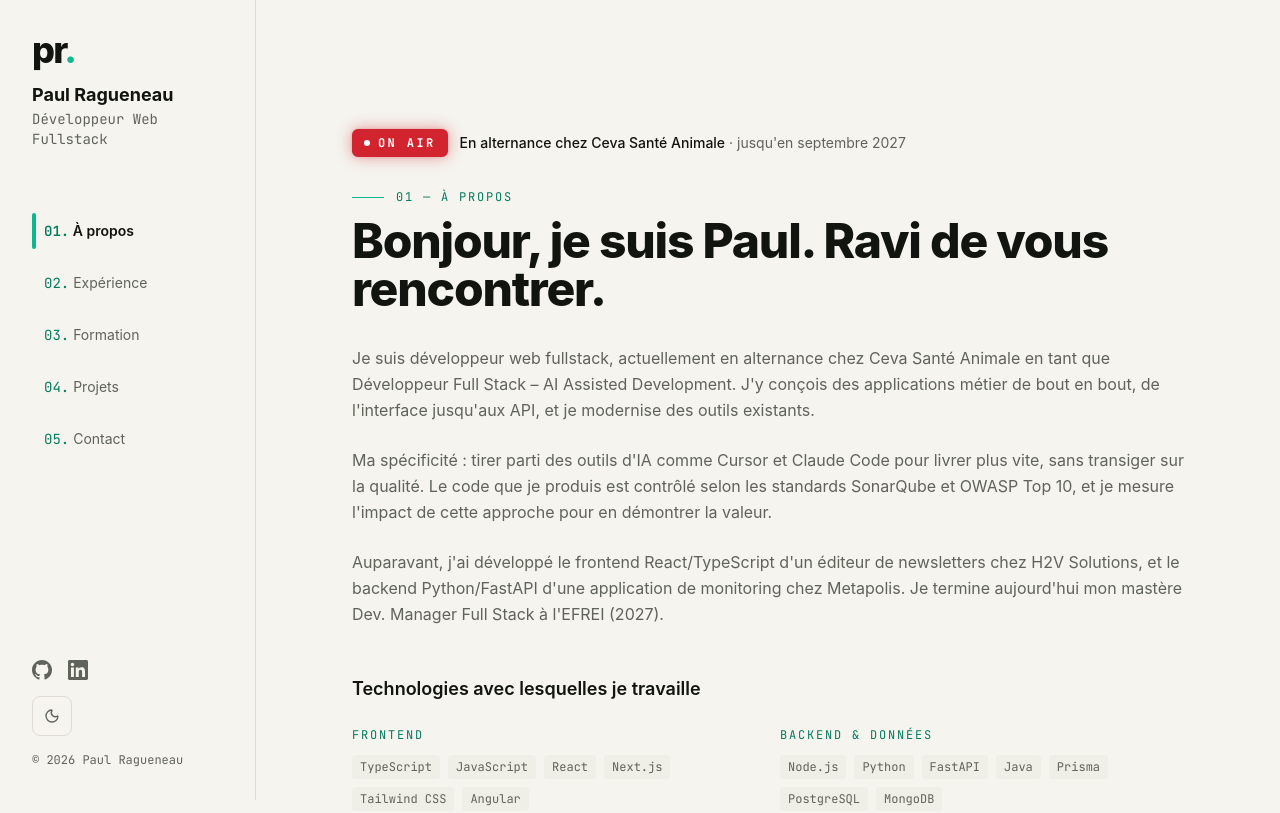
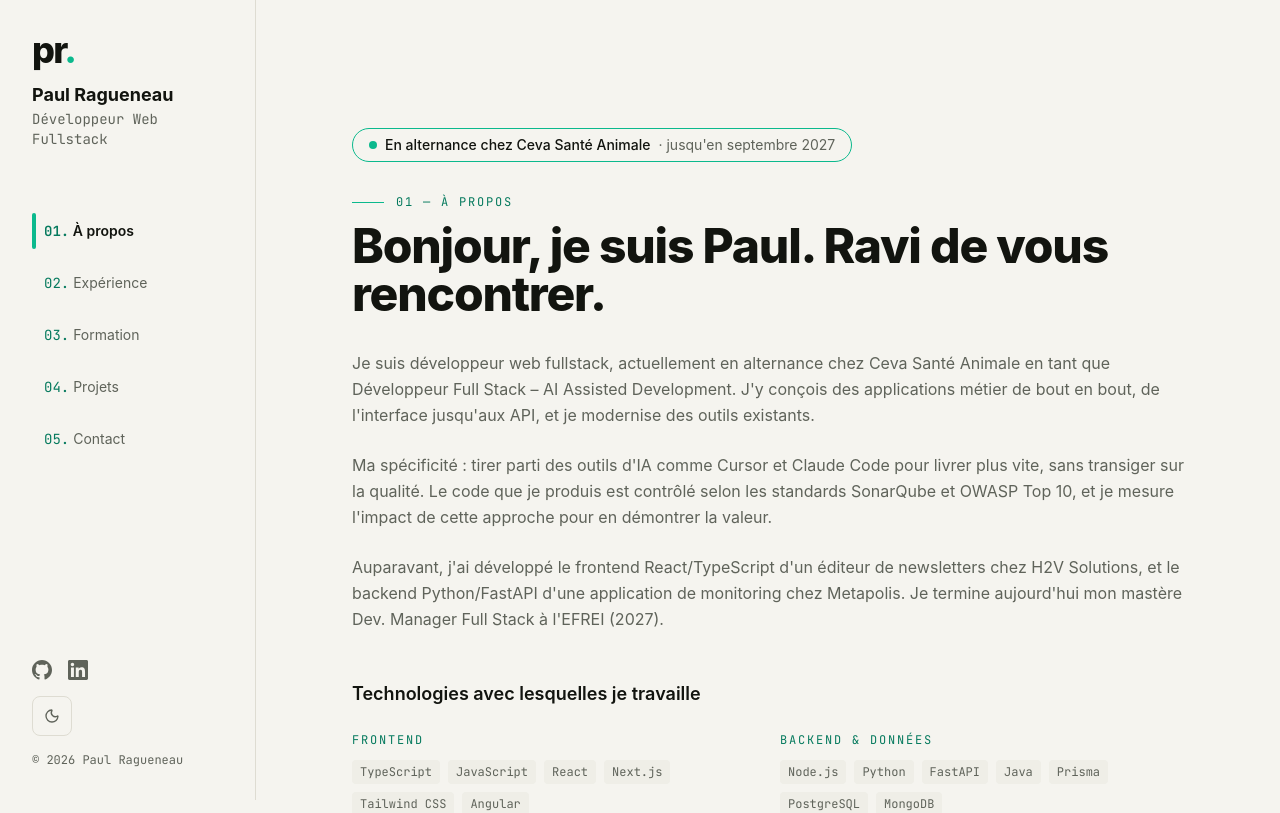
Before and after one commit to Periicles/portfolio, a Next.js app: page / in a window 1280 px wide. Shown: the top 813 px of the page. Built offline with nearby package versions, Linux system fonts and the light colour scheme.

Commit message:
refactor(ui): remplacer la plaque rouge « ON AIR » par une pastille de statut
Le libellé « On air » et les tokens rouges disparaissent : le composant,
renommé StatusBadge, reprend la couleur d'accent du thème.

```diff
--- a/app/components/About.tsx
+++ b/app/components/About.tsx
@@ -1,11 +1,11 @@
 import { skillGroups } from '@/content/skills'
-import OnAirBadge from './OnAirBadge'
+import StatusBadge from './StatusBadge'
 import SectionEyebrow from './SectionEyebrow'
 
 export default function About() {
     return (
         <section id="about" aria-labelledby="about-heading" className="py-16 scroll-mt-24 md:scroll-mt-16">
-            <OnAirBadge />
+            <StatusBadge />
             <SectionEyebrow index={1}>À propos</SectionEyebrow>
             <h2 id="about-heading" className="text-4xl md:text-5xl font-extrabold tracking-tight text-ink mb-8">
                 Bonjour, je suis Paul. Ravi de vous rencontrer.
--- a/app/components/OnAirBadge.tsx
+++ /dev/null
@@ -1,19 +0,0 @@
-import { site } from '@/content/site'
-
-// Voyant « ON AIR » de studio : la plaque s'allume en rouge et rayonne
-// doucement pour signaler que le poste est en cours.
-export default function OnAirBadge() {
-    const { label, text, detail } = site.status
-
-    return (
-        <p className="mb-8 inline-flex flex-wrap items-center gap-x-3 gap-y-2 text-sm text-muted">
-            <span className="on-air-sign inline-flex items-center gap-2 rounded-md border-2 border-on-air bg-on-air px-2.5 py-1 font-mono text-xs font-bold uppercase tracking-[0.2em] text-white">
-                <span aria-hidden className="on-air-dot h-1.5 w-1.5 rounded-full bg-white" />
-                {label}
-            </span>
-            <span>
-                <span className="text-ink font-medium">{text}</span> · {detail}
-            </span>
-        </p>
-    )
-}
--- /dev/null
+++ b/app/components/StatusBadge.tsx
@@ -0,0 +1,15 @@
+import { site } from '@/content/site'
+
+// Pastille de statut façon enseigne néon : le tube vert de l'accent grésille
+// par intermittence, comme une lampe de studio allumée.
+export default function StatusBadge() {
+    const { text, detail } = site.status
+
+    return (
+        <p className="neon-badge mb-8 inline-flex flex-wrap items-center gap-x-2 gap-y-1 rounded-full border border-accent px-4 py-1.5 text-sm text-muted">
+            <span aria-hidden className="neon-dot h-2 w-2 shrink-0 rounded-full bg-accent" />
+            <span className="text-ink font-medium">{text}</span>
+            <span>· {detail}</span>
+        </p>
+    )
+}
--- a/app/content/site.ts
+++ b/app/content/site.ts
@@ -8,7 +8,6 @@ export const site = {
         "Développeur web fullstack en alternance (TypeScript, React, Next.js, Python), spécialisé dans le développement assisté par IA.",
     email: "paul.ragueneau40@gmail.com",
     status: {
-        label: "On air",
         text: "En alternance chez Ceva Santé Animale",
         detail: "jusqu'en septembre 2027",
     },
--- a/app/globals.css
+++ b/app/globals.css
@@ -9,8 +9,6 @@
   --hairline: #dedcd2;
   --accent: #0bb98d;
   --accent-strong: #067a5e;
-  --on-air: #d1242f;
-  --on-air-glow: rgb(209 36 47 / 0.45);
 }
 
 .dark {
@@ -21,8 +19,6 @@
   --hairline: #2a2e28;
   --accent: #19c79b;
   --accent-strong: #19c79b;
-  --on-air: #dc2f37;
-  --on-air-glow: rgb(229 72 77 / 0.6);
 }
 
 @theme inline {
@@ -36,7 +32,6 @@
   --color-hairline: var(--hairline);
   --color-accent: var(--accent);
   --color-accent-strong: var(--accent-strong);
-  --color-on-air: var(--on-air);
 }
 
 @layer base {
@@ -46,31 +41,3 @@
     color: var(--ink);
   }
 }
-
-/* Voyant « ON AIR » : halo qui respire et point qui clignote comme une
-   lampe de studio. Figé pour les visiteurs qui limitent les animations. */
-.on-air-sign {
-  box-shadow: 0 0 12px var(--on-air-glow);
-  animation: on-air-glow 2.4s ease-in-out infinite;
-}
-
-.on-air-dot {
-  animation: on-air-blink 1.2s steps(2, jump-none) infinite;
-}
-
-@keyframes on-air-glow {
-  0%, 100% { box-shadow: 0 0 8px var(--on-air-glow); }
-  50% { box-shadow: 0 0 20px var(--on-air-glow), 0 0 4px var(--on-air-glow); }
-}
-
-@keyframes on-air-blink {
-  0% { opacity: 1; }
-  100% { opacity: 0.35; }
-}
-
-@media (prefers-reduced-motion: reduce) {
-  .on-air-sign,
-  .on-air-dot {
-    animation: none;
-  }
-}
```
